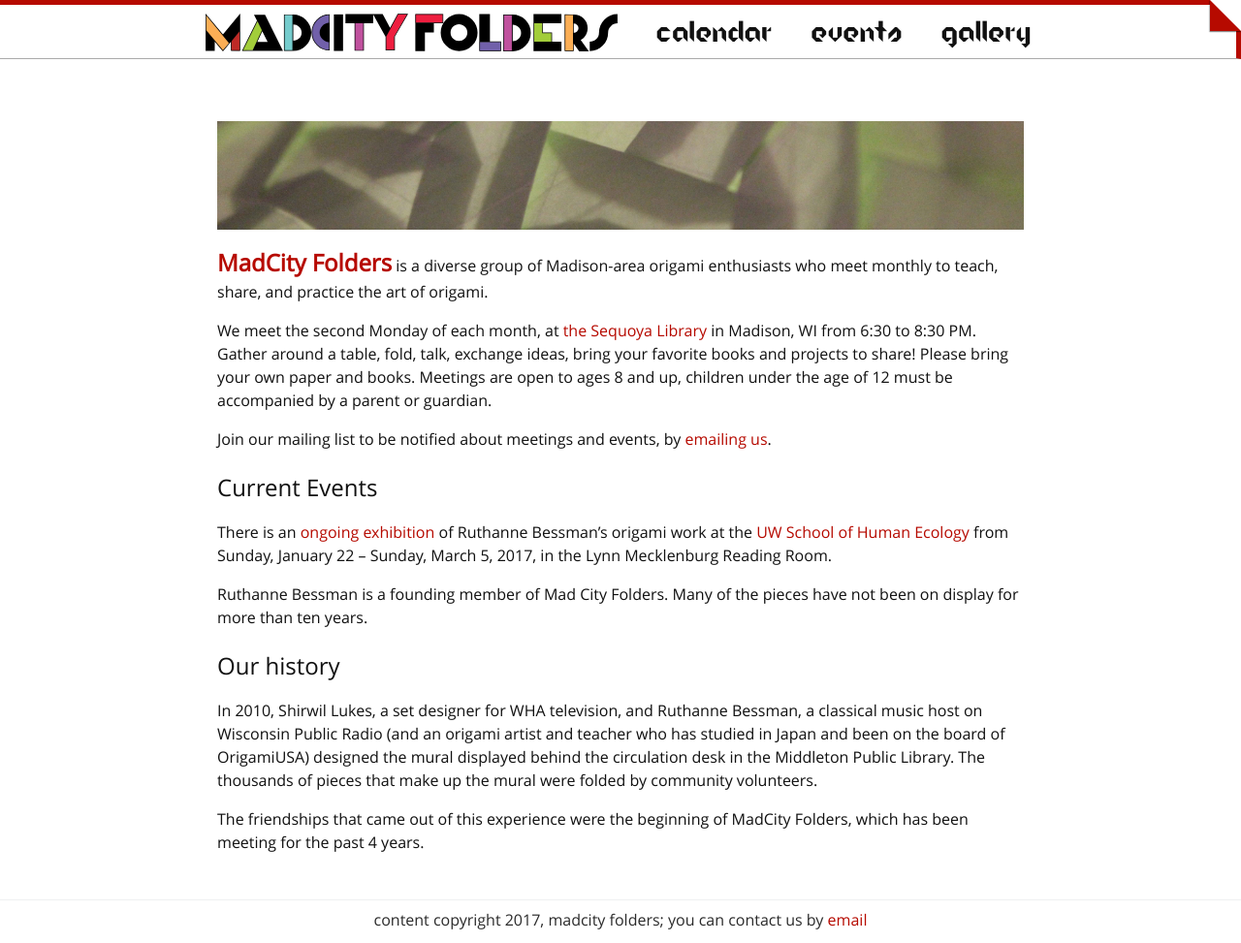
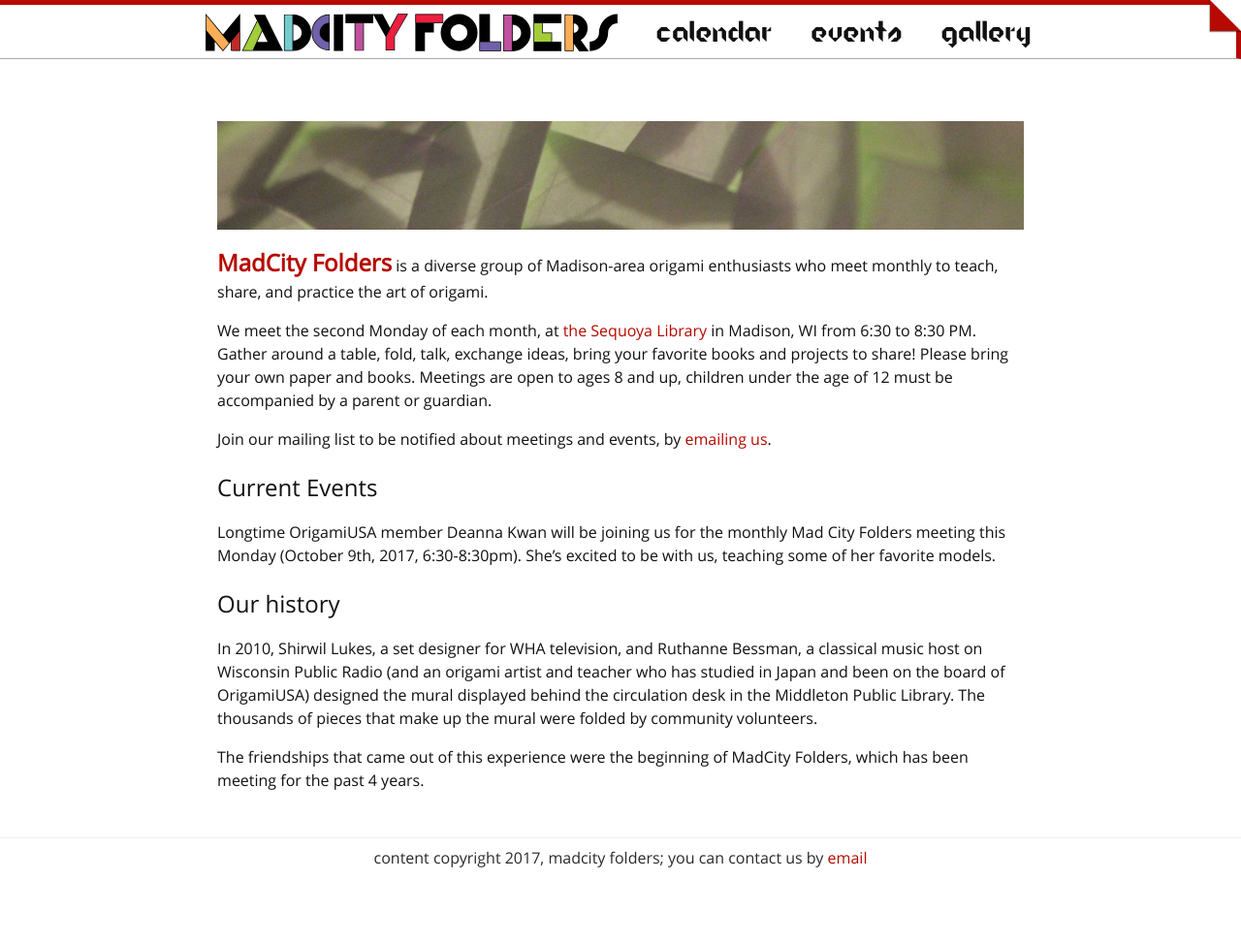
Before and after one commit to MadCityFolders/madcityfolders.github.io, a Jekyll site: the page built from index.md, in a window 1280 px wide. Shown: the whole page at 97% size. Built offline with Jekyll 4.4.1, drawn with Linux system fonts in a browser that asks for light colours; nearby versions of some CDN libraries; comment, search, counter and statistics services are not loaded; after the commit the page ends 909 px from its top, so only the background shows below that.

Commit message:
Update index.md

```diff
--- a/index.md
+++ b/index.md
@@ -15,9 +15,7 @@ Meetings are open to ages 8 and up, children under the age of 12 must be accompa
 Join our mailing list to be notified about meetings and events, by [emailing us](mailto:madcityfolders@gmail.com).
 
 ## Current Events
-There is an [ongoing exhibition](https://sohe.wisc.edu/research-development/design-gallery/) of Ruthanne Bessman's origami work at the [UW School of Human Ecology](https://goo.gl/maps/oDS8riStqw82) from Sunday, January 22 – Sunday, March 5, 2017, in the Lynn Mecklenburg Reading Room.
-
-Ruthanne Bessman is a founding member of Mad City Folders. Many of the pieces have not been on display for more than ten years.
+Longtime OrigamiUSA member Deanna Kwan will be joining us for the monthly Mad City Folders meeting this Monday (October 9th, 2017, 6:30-8:30pm). She's excited to be with us, teaching some of her favorite models.
 
 ## Our history
 
```
